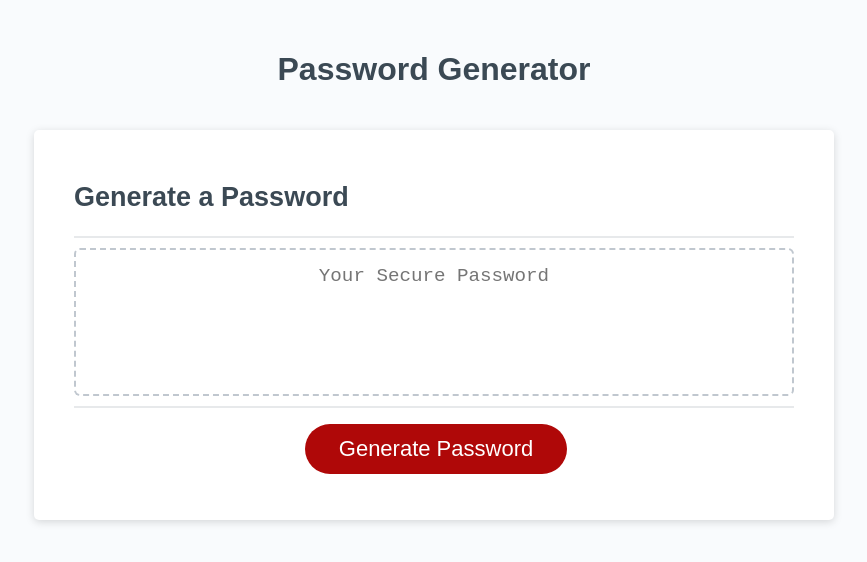
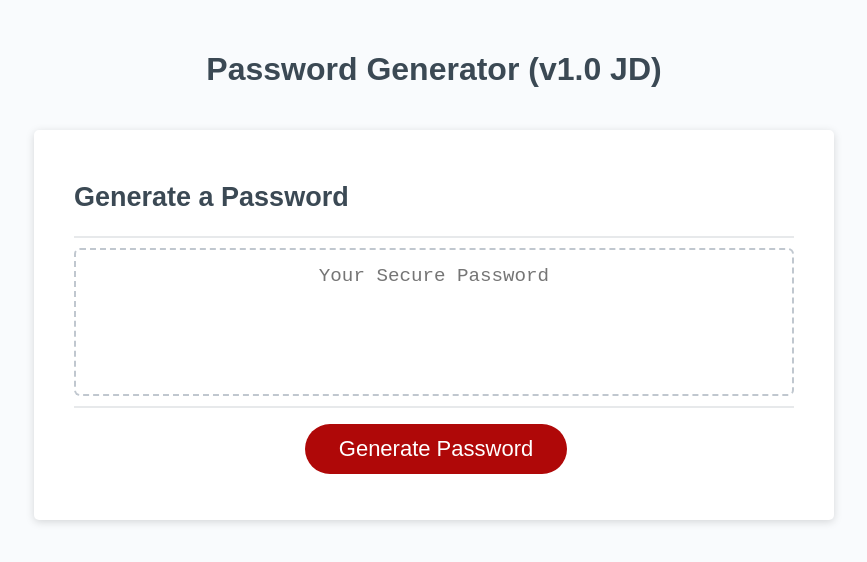
Before and after one commit to johndck/EDX-Week-5-Assignment, a plain HTML site: page index.html in a window 1280 px wide. Shown: the whole page, without its empty margins (206-1073 px from the left). Drawn offline with Linux system fonts and the light colour scheme.

Commit message:
housekeeping files

```diff
--- a/workingSolution/starter/index.html
+++ b/index.html
@@ -10,7 +10,7 @@
   <body>
     <div class="wrapper">
       <header>
-        <h1>Password Generator</h1>
+        <h1>Password Generator (v1.0 JD)</h1>
       </header>
       <div class="card">
         <div class="card-header">
```
Also changed, not shown: script.js (renamed from workingSolution/starter/script.js), style.css (renamed from workingSolution/starter/style.css), workingSolution/assets/05-javascript-challenge-demo.png (deleted), 1 other file.
